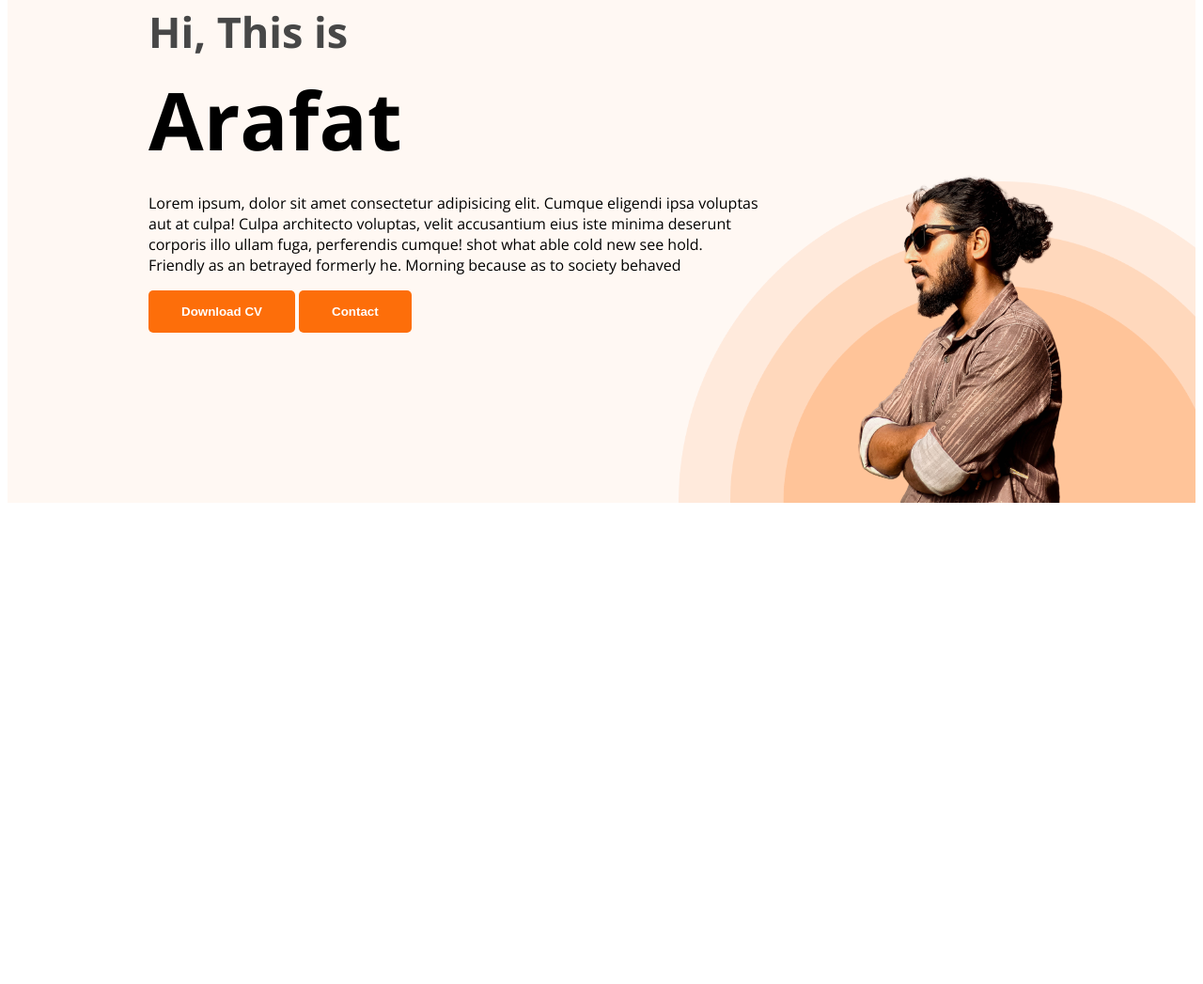
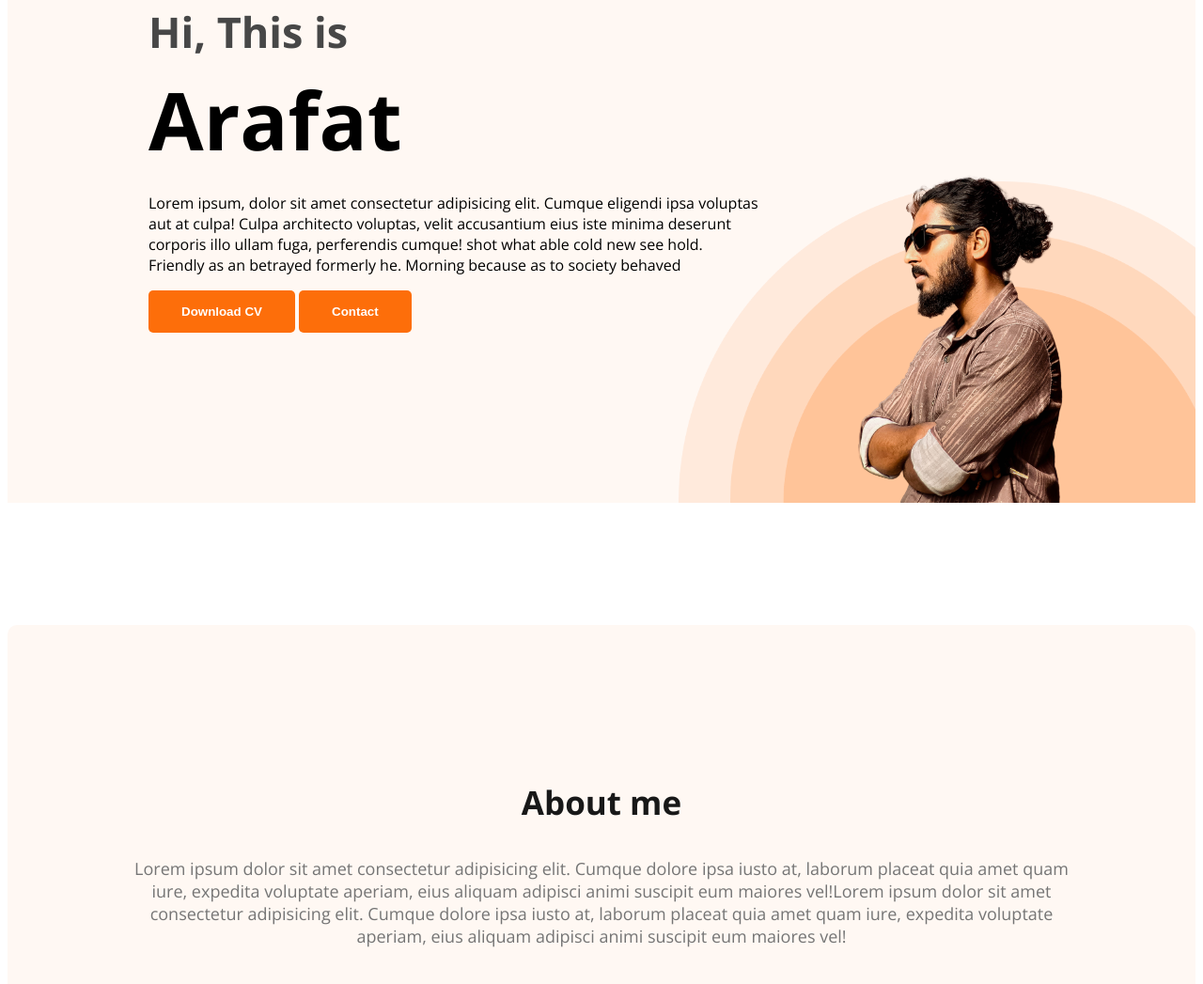
Before and after one commit to arafatah/Arafat-s-portfolio, a plain HTML site: page index.html in a window 1280 px wide. Shown: the part 231-1278 px from the top of the page at 94% size. Before the commit the page ends 800 px from the top, so only its background shows below. Drawn offline with nearby package versions, Linux system fonts and the light colour scheme.

Commit message:
about section added

```diff
--- a/index.html
+++ b/index.html
@@ -34,8 +34,10 @@
         </div>
     </header>
     <main>
-        <section class="about"></section>
-
+        <section class="about">
+            <h3 class="section-title">About me</h3>
+            <p class="section-description">Lorem ipsum dolor sit amet consectetur adipisicing elit. Cumque dolore ipsa iusto at, laborum placeat quia amet quam iure, expedita voluptate aperiam, eius aliquam adipisci animi suscipit eum maiores vel!Lorem ipsum dolor sit amet consectetur adipisicing elit. Cumque dolore ipsa iusto at, laborum placeat quia amet quam iure, expedita voluptate aperiam, eius aliquam adipisci animi suscipit eum maiores vel!</p>
+        </section>
     </main>
     <footer>
 
--- a/styles/style.css
+++ b/styles/style.css
@@ -44,7 +44,7 @@ nav a {
     color: #474747;
 }
 
-.header{
+.header {
     background-color: #fff8f3;
     background-image: url('../images/header_bg.png');
     background-repeat: no-repeat;
@@ -57,23 +57,45 @@ nav a {
     display: flex;
 }
 
-.main-image{
+.main-image {
     width: 500px;
 }
 
-.banner-greeting{
+.banner-greeting {
     font-size: 45px;
     margin-bottom: 0;
     color: #474747;
 }
 
-.banner-title{
+.banner-title {
     font-size: 85px;
     font-weight: 700;
     margin-top: 5px;
     margin-bottom: 20px;
 }
 
-.banner-dec{
+.banner-dec {
     margin-top: 0;
 }
+
+.about {
+    padding: 130px;
+    border-radius: 10px;
+    background: #fff8f3;
+    margin: 130px 0px;
+}
+
+.section-title {
+    color: #181818;
+    text-align: center;
+    font-size: 35px;
+    font-style: normal;
+    font-weight: 700;
+}
+
+.section-description {
+    color: #757575;
+    text-align: center;
+    font-size: 18px;
+    font-weight: 400;
+}
```
Also changed, not shown: images/rainbow-aesthetic.jpg (deleted).
